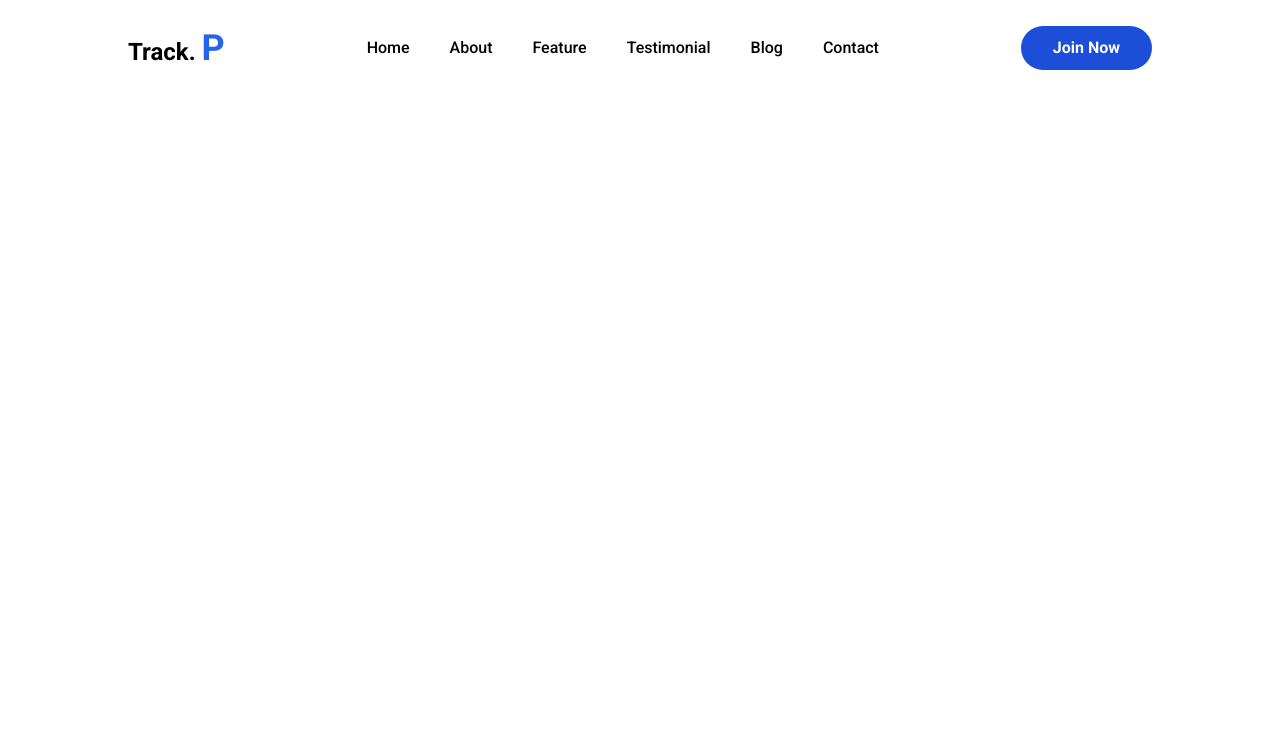
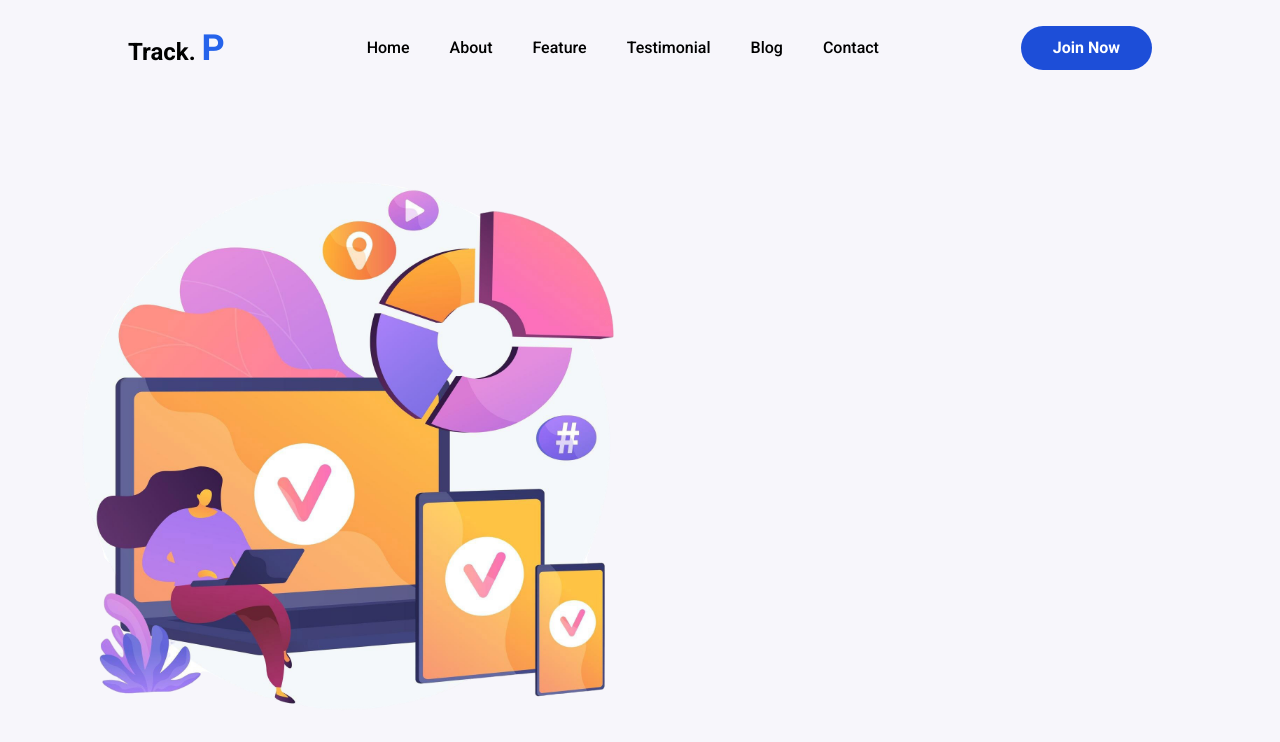
Before and after one commit to moonspark78/TrackP_NextJS, a Next.js app: page / in a window 1280 px wide. Shown: the top 742 px of the page. Built offline with nearby package versions, Linux system fonts and the light colour scheme.

Commit message:
📈 create hero section  📈

```diff
--- /dev/null
+++ b/components/Home/Hero/Hero.tsx
@@ -0,0 +1,26 @@
+import React from 'react'
+import Image from "next/image"
+
+const Hero = () => {
+  return (
+    <div className='w-full pt-[4vh] md:pt-[12vh] h-screen bg-[#f7f6fb]'>
+        <div>
+            <div>
+                {/* Text content */}
+                <div></div>
+                {/* Image content */}
+                <div className='lg:block'>
+                    <Image
+                        src="/images/hero.png"
+                        alt="hero"
+                        width={700}
+                        height={700}
+                    />
+                </div>
+            </div>
+        </div>
+    </div>
+  )
+}
+
+export default Hero
--- a/components/Home/Home.tsx
+++ b/components/Home/Home.tsx
@@ -1,9 +1,10 @@
 import React from 'react'
+import Hero from './Hero/Hero'
 
 const Home = () => {
   return (
-    <div className='overflow-hidden h-[2000px]'>
-
+    <div className='overflow-hidden'>
+      <Hero/>
     </div>
   )
 }
```
